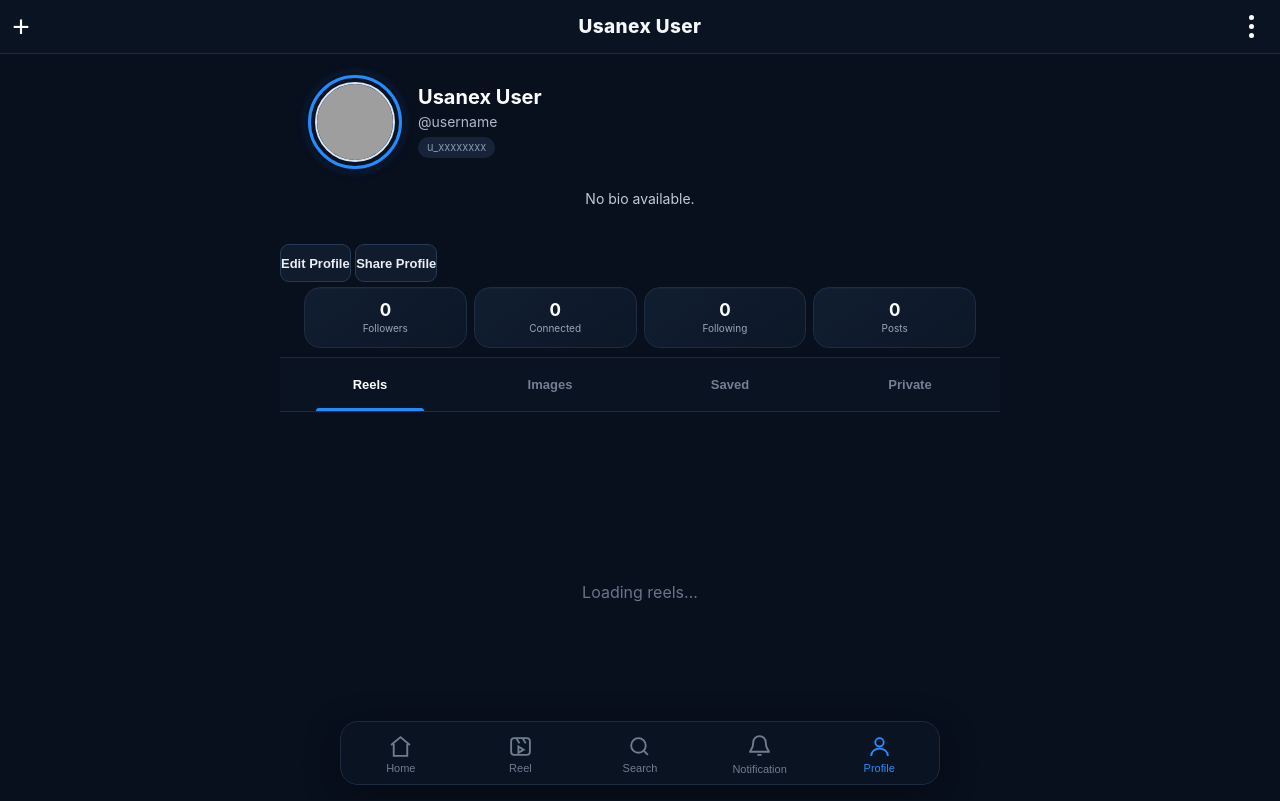
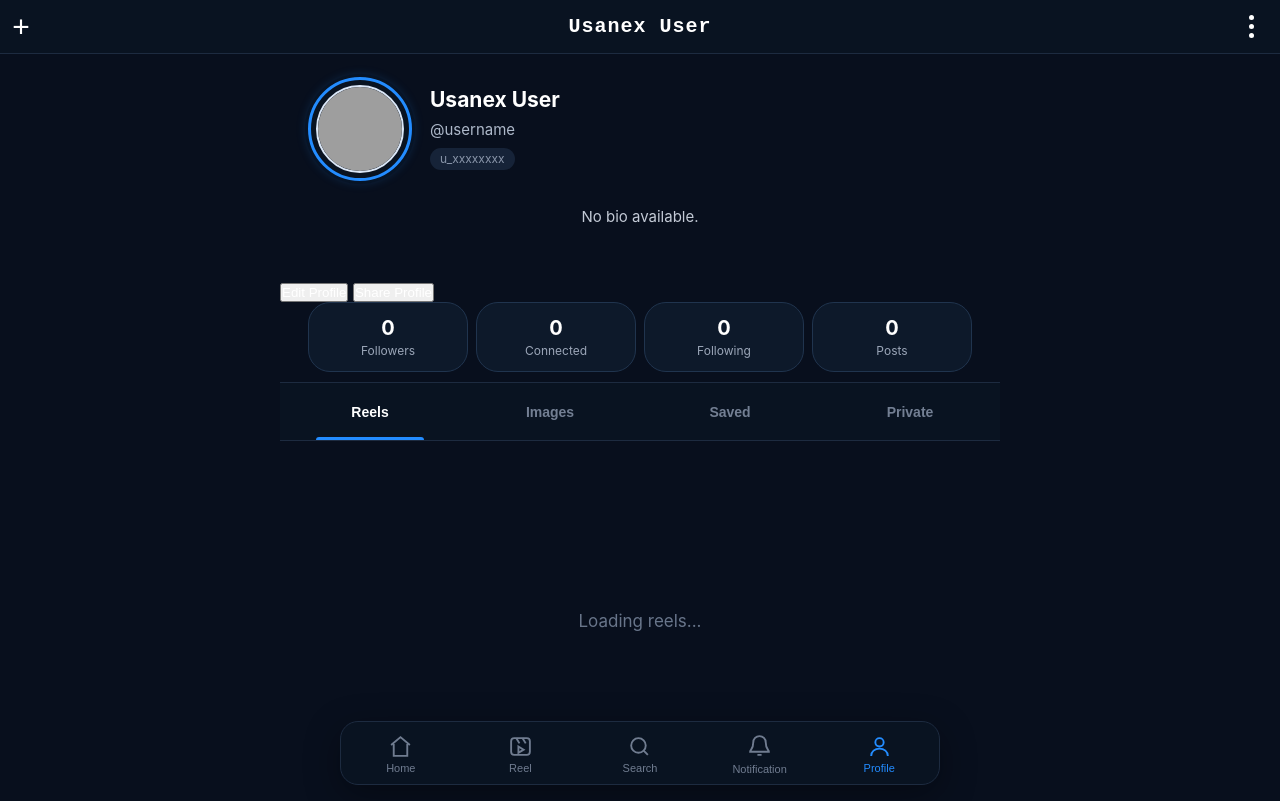
Before and after one commit to usanex4-utt/Usanex, a FastAPI app: template frontend/templates/my-profile.html in a window 1280 px wide. Run offline with FastAPI, Linux system fonts and the light colour scheme; the template is opened without the code that fills it, so the values that code supplies are empty; some libraries are stand-ins or nearby versions; grey boxes are pictures that could not be loaded.

Commit message:
Update my-profile.css

```diff
--- a/frontend/static/css/my-profile.css
+++ b/frontend/static/css/my-profile.css
@@ -80,10 +78,15 @@
 .profile-header-name {
     text-align: center;
 
-    font-size: 19px;
-    font-weight: 800;
-    letter-spacing: 0.4px;
+    /* Stylized typewriter style */
+    font-family:
+        "Courier New",
+        Courier,
+        monospace;
 
+    font-size: 20px;
+    font-weight: 900;
+    letter-spacing: 1px;
     line-height: 1;
 
     white-space: nowrap;
@@ -91,13 +94,13 @@
     text-overflow: ellipsis;
 
     padding: 0 8px;
+    color: #ffffff;
 }
 
 .profile-add-button,
 .profile-menu-button {
     width: 42px;
     height: 42px;
-
     border: 0;
     background: transparent;
     color: white;
@@ -128,21 +132,17 @@
 
 /* =========================================================
    PROFILE USER ROW
-   COMPACT / SLIGHTLY UP
 ========================================================= */
 
 .profile-user-row {
-    min-height: 132px;
+    min-height: 145px;
 
-    padding:
-        11px
-        18px
-        8px;
+    padding: 14px 18px 10px;
 
     display: flex;
     align-items: center;
 
-    gap: 16px;
+    gap: 18px;
 
     border-bottom: 0;
 }
@@ -154,10 +154,10 @@
 .profile-photo-button {
     flex: 0 0 auto;
 
-    width: 94px;
-    height: 94px;
+    width: 104px;
+    height: 104px;
 
-    padding: 4px;
+    padding: 5px;
 
     border: 3px solid var(--blue);
     border-radius: 50%;
@@ -193,12 +193,11 @@
 }
 
 .profile-user-info h2 {
-    font-size: 20px;
-    line-height: 1.2;
-
+    font-size: 21px;
+    line-height: 1.25;
     font-weight: 750;
 
-    margin-bottom: 4px;
+    margin-bottom: 5px;
 
     color: #ffffff;
 
@@ -208,10 +207,10 @@
 }
 
 .profile-username {
-    font-size: 14px;
+    font-size: 15px;
     color: #aeb9ca;
 
-    line-height: 1.3;
+    line-height: 1.4;
 
     white-space: nowrap;
     overflow: hidden;
@@ -222,31 +221,26 @@
     display: inline-flex;
     align-items: center;
 
-    margin-top: 6px;
-
-    padding: 5px 9px;
+    margin-top: 8px;
+    padding: 5px 10px;
 
     border-radius: 15px;
 
     background: #162338;
     color: #8995a9;
 
-    font-size: 11px;
+    font-size: 12px;
     line-height: 1;
 }
 
 /* =========================================================
    BIO
-   COMPACT
 ========================================================= */
 
 .profile-bio-section {
-    min-height: 58px;
+    min-height: 82px;
 
-    padding:
-        4px
-        18px
-        8px;
+    padding: 7px 18px 10px;
 
     text-align: center;
 
@@ -260,8 +254,8 @@
 
     color: #c3cad6;
 
-    font-size: 14px;
-    line-height: 1.35;
+    font-size: 15px;
+    line-height: 1.45;
 
     word-break: break-word;
 }
@@ -270,12 +264,11 @@
     display: flex;
 
     justify-content: center;
-
     flex-wrap: wrap;
 
-    gap: 7px;
+    gap: 8px;
 
-    margin-top: 7px;
+    margin-top: 10px;
 }
 
 .profile-links:not([hidden]) {
@@ -288,101 +281,101 @@
     align-items: center;
     justify-content: center;
 
-    min-height: 29px;
+    min-height: 32px;
 
-    padding: 5px 12px;
+    padding: 6px 14px;
 
-    border-radius: 16px;
+    border-radius: 18px;
 
     background: #101d31;
     border: 1px solid #162a43;
 
     color: var(--blue);
 
-    font-size: 12px;
+    font-size: 13px;
 
     text-decoration: none;
 }
 
 /* =========================================================
-   PROFILE ACTIONS
+   PROFILE ACTION BUTTONS
    EDIT + SHARE
+   FULL WIDTH
 ========================================================= */
 
-.profile-actions {
+.profile-action-buttons {
     width: 100%;
 
-    display: grid;
+    display: flex;
 
-    grid-template-columns: 1fr 1fr;
+    align-items: center;
 
-    gap: 9px;
+    gap: 10px;
 
-    padding:
-        5px
-        18px
-        10px;
+    padding: 0 18px 10px;
+
+    margin: 0;
 }
 
-.profile-action-button {
-    height: 38px;
+.profile-action-buttons button {
+    flex: 1 1 0;
 
-    border-radius: 9px;
+    width: 50%;
+    min-width: 0;
+
+    height: 48px;
 
     border: 1px solid #263a55;
 
-    background: #101b2d;
+    border-radius: 14px;
 
-    color: #e9eef7;
+    background: #101d30;
 
-    font-size: 13px;
+    color: #ffffff;
 
-    font-weight: 650;
+    font-size: 15px;
+    font-weight: 700;
+
+    display: flex;
+
+    align-items: center;
+    justify-content: center;
+
+    white-space: nowrap;
 
     cursor: pointer;
 
     transition:
-        background 0.15s ease,
         transform 0.15s ease,
-        border-color 0.15s ease;
+        background 0.15s ease;
 }
 
-.profile-action-button:active {
-    transform: scale(0.97);
+.profile-action-buttons button:active {
+    transform: scale(0.98);
+    background: #162942;
 }
 
-.profile-action-button.edit {
-    background: #13243a;
-    border-color: #294765;
-}
-
-.profile-action-button.share {
-    background: var(--blue);
-    border-color: var(--blue);
-    color: white;
+#editProfileButton,
+#shareProfileButton {
+    color: #ffffff;
 }
 
 /* =========================================================
    STATS
-   COMPACT ROUNDED CARDS
 ========================================================= */
 
 .profile-stats {
     width: 100%;
 
-    min-height: 70px;
+    min-height: 76px;
 
     display: grid;
 
-    grid-template-columns:
-        repeat(4, 1fr);
+    grid-template-columns: repeat(4, 1fr);
 
-    gap: 7px;
+    gap: 8px;
 
-    padding:
-        5px
-        14px
-        9px;
+    padding: 0 18px 10px;
 
     border-bottom: 1px solid var(--border);
 }
@@ -390,7 +383,9 @@
 .profile-stat {
     min-width: 0;
 
-    height: 61px;
+    min-height: 70px;
+
+    padding: 8px 4px;
 
     display: flex;
 
@@ -399,25 +394,21 @@
     justify-content: center;
     align-items: center;
 
-    border: 1px solid #1d2d44;
+    border: 1px solid #20344e;
 
-    border-radius: 16px;
+    border-radius: 22px;
 
-    background:
-        linear-gradient(
-            145deg,
-            #111e31,
-            #0c1727
-        );
+    background: #0d192a;
+}
 
-    box-shadow:
-        inset 0 1px 0 rgba(255,255,255,0.025);
+.profile-stat:last-child {
+    border-right: 1px solid #20344e;
 }
 
 .profile-stat strong {
-    font-size: 17px;
+    font-size: 20px;
 
-    line-height: 1.1;
+    line-height: 1.2;
 
     font-weight: 750;
 
@@ -427,9 +418,9 @@
 .profile-stat span {
     margin-top: 4px;
 
-    font-size: 10px;
+    font-size: 12px;
 
-    line-height: 1.1;
+    line-height: 1.2;
 
     color: #9ba6b8;
 
@@ -443,12 +434,11 @@
 .profile-content-tabs {
     width: 100%;
 
-    height: 54px;
+    height: 58px;
 
     display: grid;
 
-    grid-template-columns:
-        repeat(4, 1fr);
+    grid-template-columns: repeat(4, 1fr);
 
     border-bottom: 1px solid var(--border);
 
@@ -464,7 +454,7 @@
 
     color: #737f93;
 
-    font-size: 13px;
+    font-size: 14px;
 
     font-weight: 600;
 
@@ -522,20 +508,19 @@
 
     color: #68758a;
 
-    font-size: 16px;
+    font-size: 17px;
 
     text-align: center;
 }
 
 /* =========================================================
-   REELS GRID
+   PROFILE REELS
 ========================================================= */
 
 .profile-post-grid {
     display: grid;
 
-    grid-template-columns:
-        repeat(3, 1fr);
+    grid-template-columns: repeat(3, 1fr);
 
     gap: 2px;
 
@@ -1168,13 +1127,13 @@
         padding-right: 28px;
     }
 
-    .profile-actions {
+    .profile-action-buttons {
         padding-left: 28px;
         padding-right: 28px;
     }
 
     .profile-stats {
-        padding-left: 24px;
-        padding-right: 24px;
+        padding-left: 28px;
+        padding-right: 28px;
     }
 }
```
Also changed, not shown: other parts of frontend/static/css/my-profile.css (+59 -90 lines).
